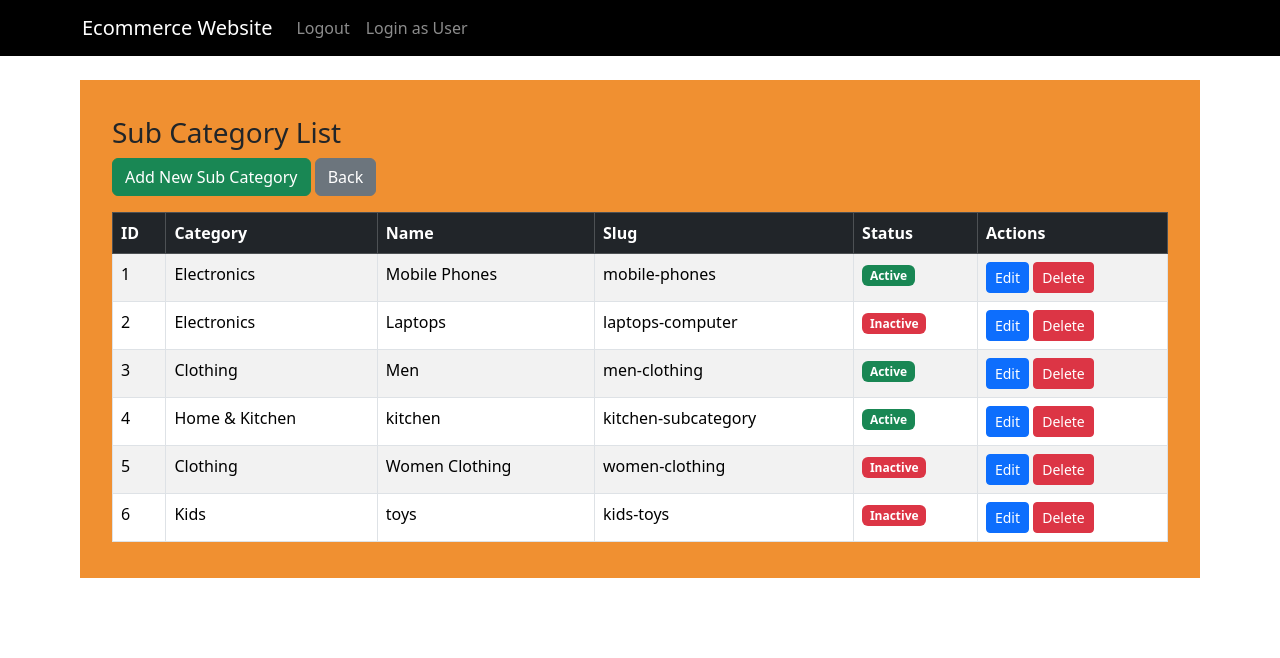
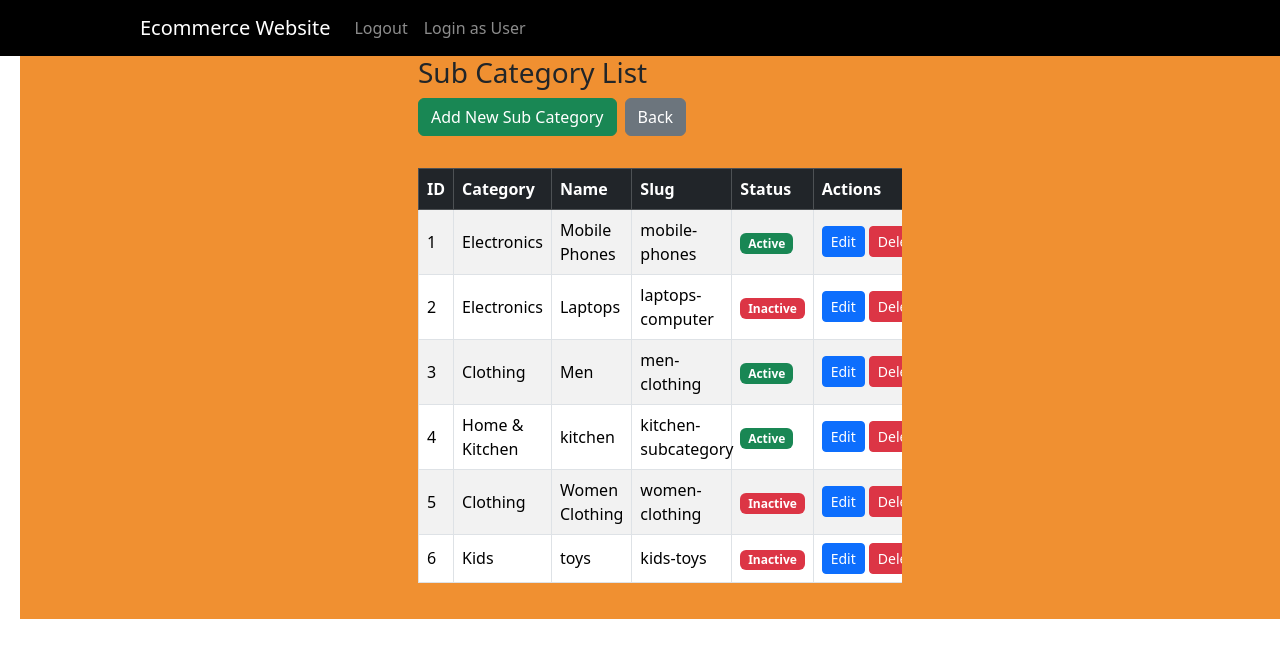
Before and after one commit to ManishaKhatri-class/ecom_website, a Django app: page /products/subcategory/ in a window 1280 px wide. Shown: the top 658 px of the page. Run offline with Django 5.2, Linux system fonts and the light colour scheme; a user stored in the database is signed in; data comes from the database, SQL or seed files in the repository; both versions use the stored data as it was after the commit.

Commit message:
Updated UI

```diff
--- a/admin_panel/static/css/style.css
+++ b/admin_panel/static/css/style.css
@@ -1,13 +1,32 @@
 /* Author: MANISHA RANI */
-body {
+html,body {
     background-color: #fff;
-       display: flex;
     justify-content: center;  /* Horizontal center */
     align-items: center;
+        overflow-x: auto;
+}
 
+.container-fluid
+{
+    max-width: 500px;
 }
- .contaier{
+.table-responsive {
+    overflow-x: auto;
+}
+
+
+
+th, td {
+    white-space: normal;
+
+    max-width: 100px;
+}
+ .container{
     max-width:80%;
+   margin: 0 auto;
+ }
+ .container-dashboard{
+     max-width:50%;
    margin: 0 auto;
  }
 .profile-pic
@@ -97,6 +116,10 @@ body {
 
 
 }
+.table-responsive {
+    position: relative;
+    z-index: 1;
+}
 .login-btn:hover{
     opacity: 50%;
 }
@@ -104,20 +127,18 @@ body {
     align-self: center;
 	box-align: center;
 	display: grid;
-    width: 1000%;
+    width: 100%;
     height: 80%;
-    margin: 80px;
+    margin: 20px ;
     padding: 20px;
     background-color: #f09031;
-
+overflow-x: auto;
 
 }
 .error{
     color: red;
 }
-.hide{
-    display: none;
-}
+
 .my-black{
     background-color: black;
 }
--- a/admin_panel/templates/admin_panel/Login.html
+++ b/admin_panel/templates/admin_panel/Login.html
@@ -14,7 +14,7 @@
 <input type="Password" placeholder="Password" name="password" required/>
 
 <button class="btn btn-primary">
-	Submit
+	Log In
 </button>
 </form>
 
--- a/admin_panel/templates/admin_panel/category_list.html
+++ b/admin_panel/templates/admin_panel/category_list.html
@@ -2,12 +2,15 @@
 {% load static %}
 
 {% block content %}
-<div class="container">
+<div class="container-fluid px-2">
+
     <div class="row">
         <div class="col-md-12">
             <h3 class="mt-3">Category List</h3>
+            <div class="mb-3 d-flex flex-wrap gap-2">
             <a href="{% url 'admin_panel:category_add' %}" class="btn btn-success mb-3">Add New Category</a>
 <a href="{% url 'admin-dashboard' %}" class="btn btn-secondary mb-3">Back</a>
+</div>
             {% if categories %}
             <table class="table table-bordered table-striped">
                 <thead class="table-dark">
--- a/admin_panel/templates/admin_panel/subcategory_list.html
+++ b/admin_panel/templates/admin_panel/subcategory_list.html
@@ -2,14 +2,17 @@
 {% load static %}
 
 {% block content %}
-<div class="container-fluid">
+<div class="container-fluid px-2">
     <div class="row">
-        <div class="col-md-12">
+        <div class="col-12">
             <h3 class="mt-3">Sub Category List</h3>
+            <div class="mb-3 d-flex flex-wrap gap-2">
             <a href="{% url 'admin_panel:subcategory_add' %}" class="btn btn-success mb-3">Add New Sub Category</a>
 <a href="{% url 'admin-dashboard' %}" class="btn btn-secondary mb-3">Back</a>
+</div>
             {% if subcategories %}
-            <table class="table table-bordered table-striped">
+            <div class="table-responsive">
+            <table class="table table-bordered table-striped align-middle">
                 <thead class="table-dark">
                     <tr>
                         <th>ID</th>
@@ -24,27 +27,30 @@
                 <tbody>
                     {% for subcategory in subcategories %}
                     <tr>
-                        <td>{{ subcategory.id }}</td>
+                        <td> {{subcategory.id }}</td>
                         <td>{{ subcategory.category }}</td>
                         <td>{{ subcategory.name }}</td>
                          <td>{{ subcategory.slug }}</td>
 
-                        <td>
+                        <td >
                             {% if subcategory.status %}
                                 <span class="badge bg-success">Active</span>
                             {% else %}
                                 <span class="badge bg-danger">Inactive</span>
                             {% endif %}
                         </td>
-                        <td>
+                        <td >
+                            <div class="d-flex flex-column flex-md-row gap-1">
                             <a href="{% url 'admin_panel:subcategory_edit' subcategory.slug %}" class="btn btn-primary btn-sm">Edit</a>
                             <a href="{% url 'admin_panel:subcategory_delete' subcategory.slug %}" class="btn btn-danger btn-sm"
                                onclick="return confirm('Are you sure you want to delete this category?');">Delete</a>
+                           </div>
                         </td>
                     </tr>
                     {% endfor %}
                 </tbody>
             </table>
+        </div>
             {% else %}
             <p class="text-center">No categories found.</p>
             {% endif %}
```
Also changed, not shown: admin_panel/templates/admin_panel/admin_dashboard.html (+5 -6 lines), admin_panel/templates/admin_panel/product_list.html (+5 -2 lines), db.sqlite3.
